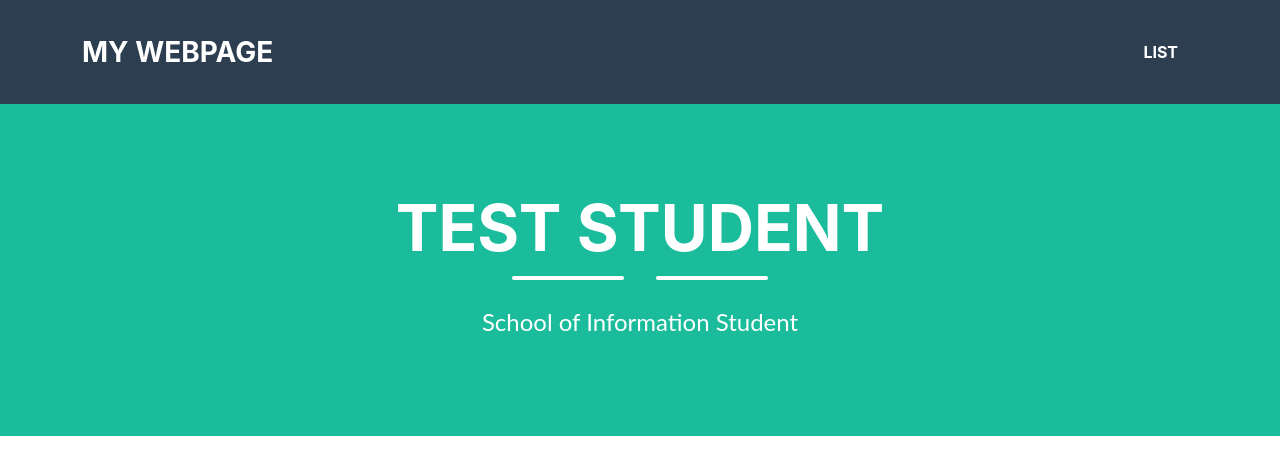
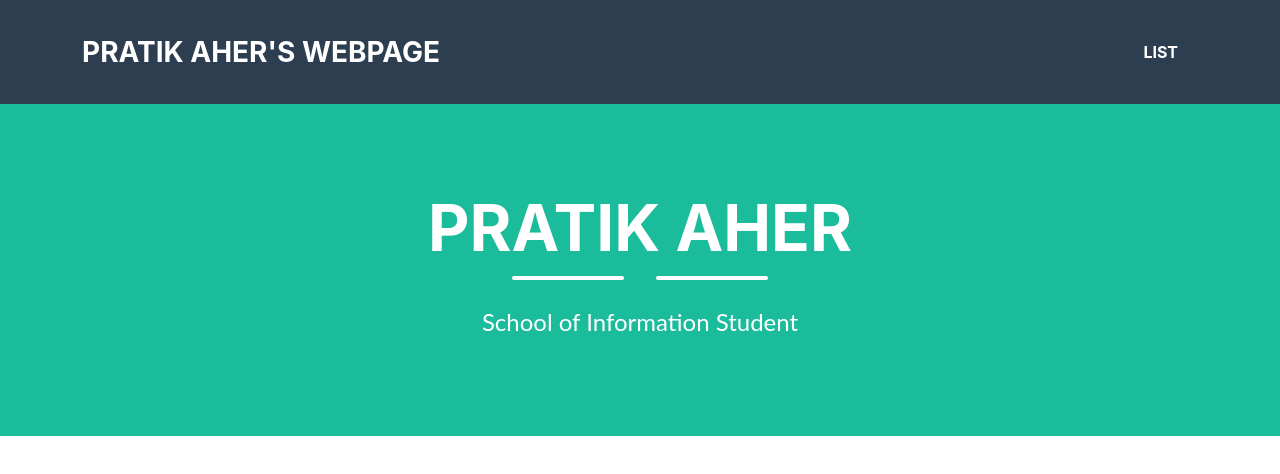
Before and after one commit to pratik88aher/pratik88aher.github.io, a plain HTML site: page index.html in a window 1280 px wide. Drawn offline with Linux system fonts and the light colour scheme.

Commit message:
sample changes

```diff
--- a/index.html
+++ b/index.html
@@ -11,7 +11,7 @@
         <nav class="navbar navbar-expand-lg bg-secondary text-uppercase fixed-top" id="mainNav">
             <div class="container">
                 <!--This code defines the "My Webpage" link in the top left corner of the navigation pane-->
-                <a class="navbar-brand" href="./index.html">My Webpage</a>
+                <a class="navbar-brand" href="./index.html">Pratik Aher's Webpage</a>
                 <!--This code defines the "List" link in the top right corner of the navigation pane-->
                 <ul class="navbar-nav ms-auto">
                     <li class="nav-item mx-0 mx-lg-1"><a class="nav-link py-3 px-0 px-lg-3 rounded" href="./list.html">List</a></li>
@@ -23,7 +23,7 @@
             <div class="container d-flex align-items-center flex-column">
 
                 <!-- This code is for the student name-->
-                <h1 class="masthead-heading text-uppercase mb-0">Test Student</h1>
+                <h1 class="masthead-heading text-uppercase mb-0">Pratik Aher</h1>
                 <!--This code creates the two lines separating the student name from the subtitle-->
                 <div class="divider-custom divider-light">
                     <div class="divider-custom-line"></div>
```
